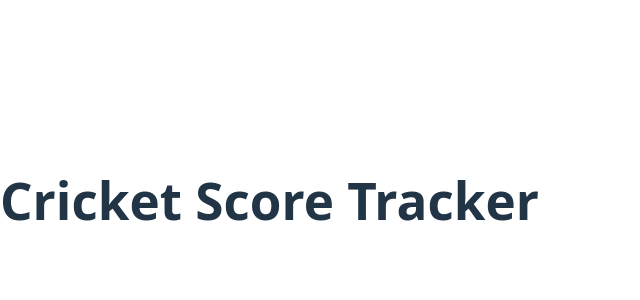
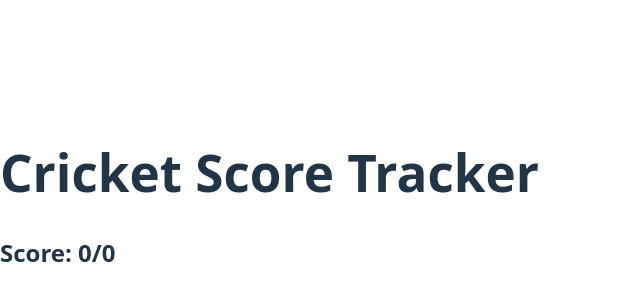
Before and after one commit to Hukuna25Matata/LearnReact, a React (Vite) app in the folder my-react-app/: page / in a window 1280 px wide. Shown: the part 200-500 px from the top of the page, without its empty margins (0-640 px from the left). Built offline with nearby package versions, Linux system fonts and the light colour scheme.

Commit message:
implementing runs and wickets

```diff
--- a/my-react-app/src/App.jsx
+++ b/my-react-app/src/App.jsx
@@ -1,7 +1,13 @@
+import { useState } from 'react';
+
 function App() {
+  const [runs, setRuns] = useState(0);
+  const [wickets, setWickets] = useState(0);
+
   return (
     <div>
       <h1>Cricket Score Tracker</h1>
+      <h2>Score: {runs}/{wickets}</h2>
     </div>
   );
 }
```
